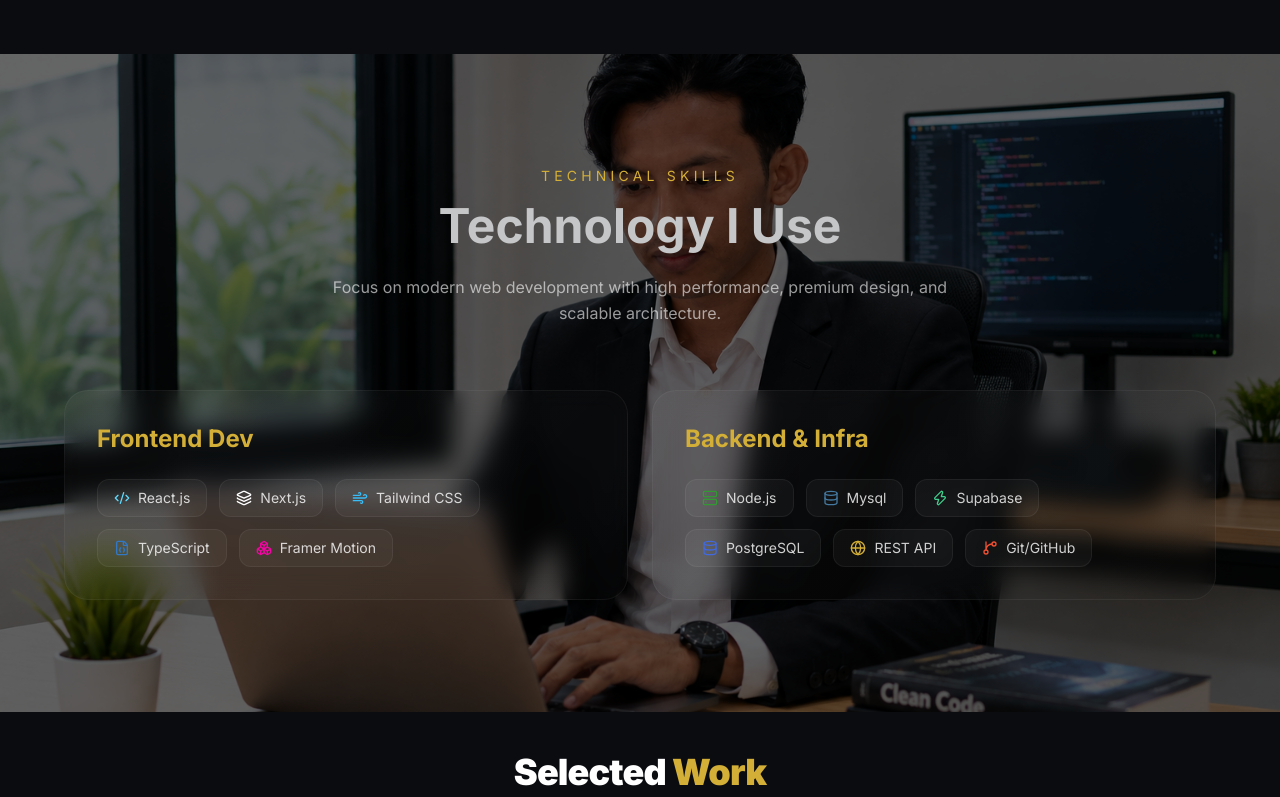
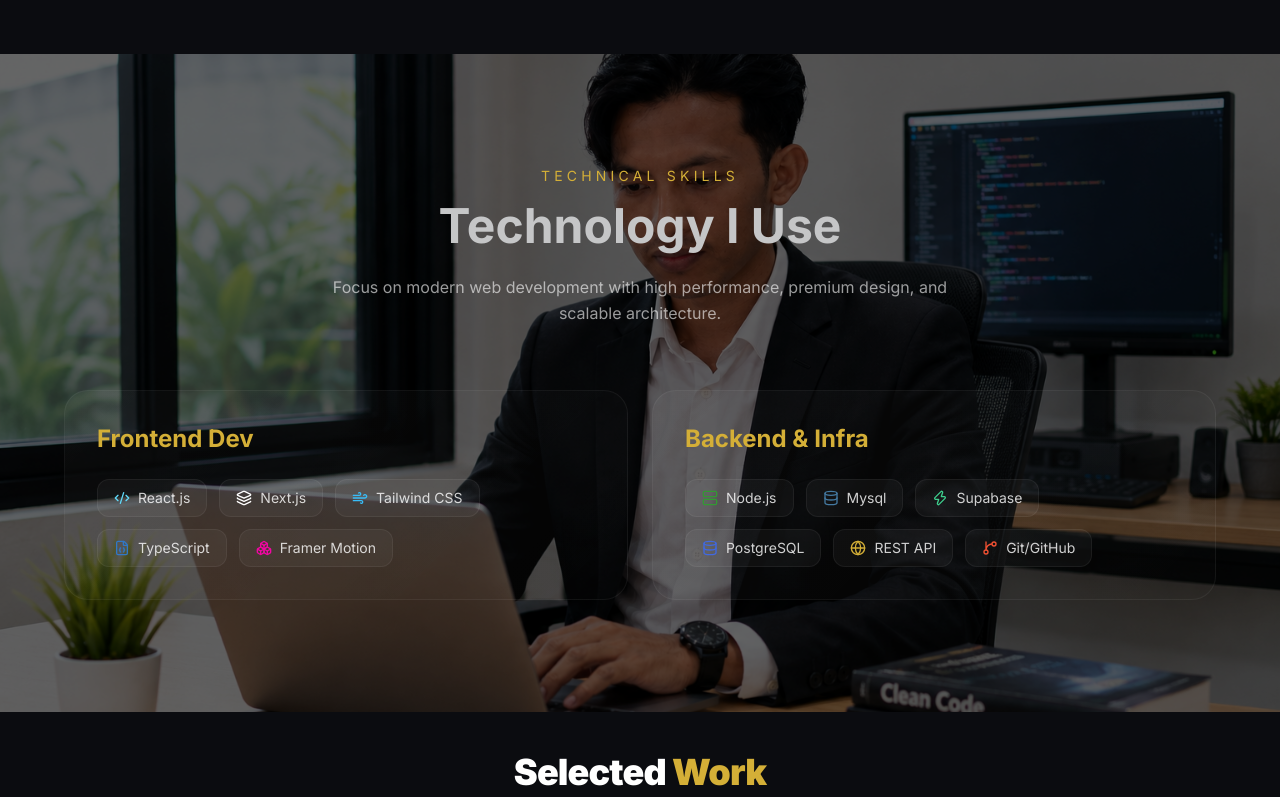
Before and after one commit to azizjalal951-cpu/aziz-portfolio, a Next.js app: page / in a window 1280 px wide. Shown: the part 1387-2184 px from the top of the page. Built offline with nearby package versions, Linux system fonts and the light colour scheme.

Commit message:
fix: remove backdrop-filter

```diff
--- a/src/app/globals.css
+++ b/src/app/globals.css
@@ -19,7 +19,7 @@ body {
 
 @utility glass-premium {
   background: linear-gradient(135deg, rgba(255, 255, 255, 0.03) 0%, rgba(255, 255, 255, 0.01) 100%);
-  backdrop-filter: blur(12px);
+  /* backdrop-filter: blur(12px); */
   -webkit-backdrop-filter: blur(12px);
 }
 
```
